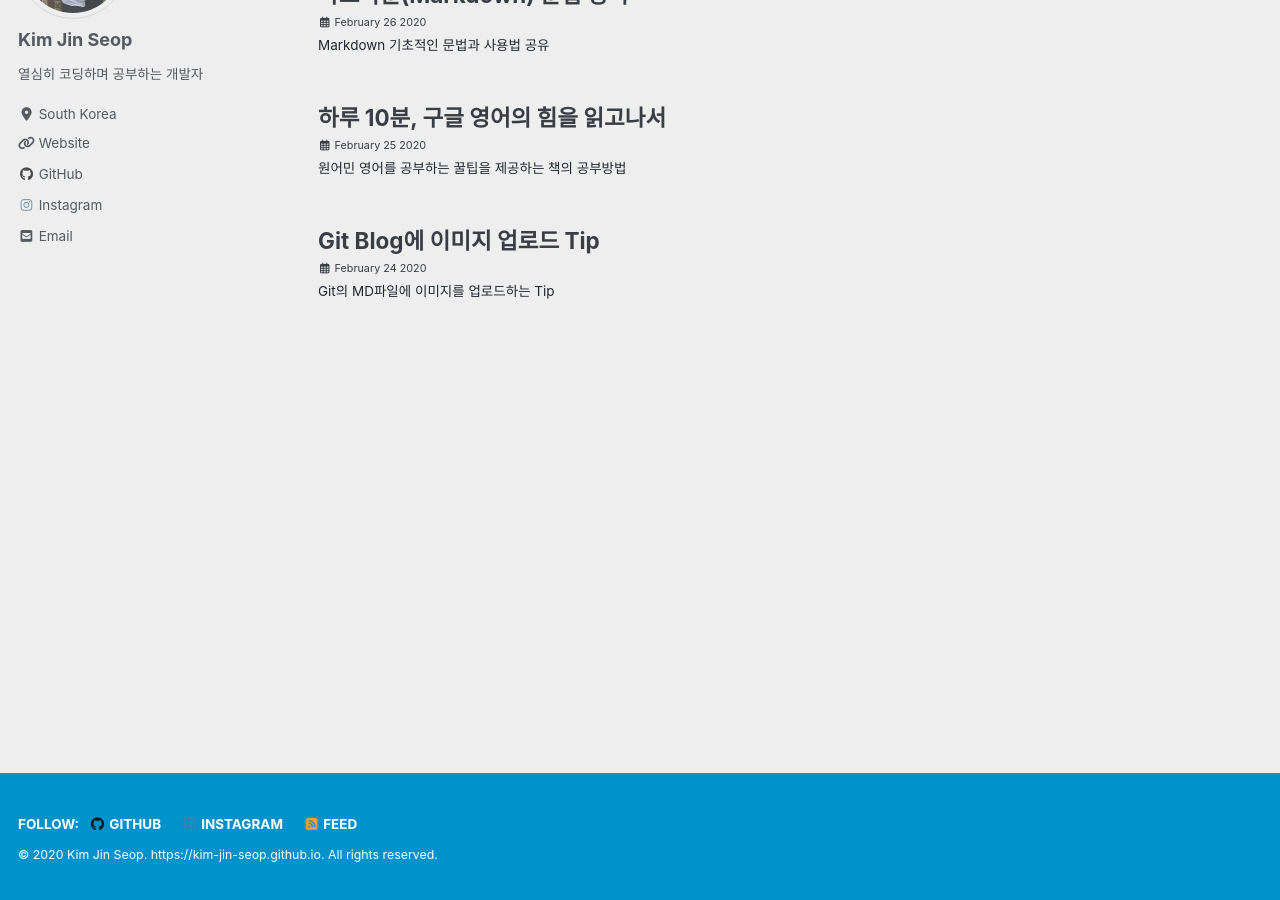
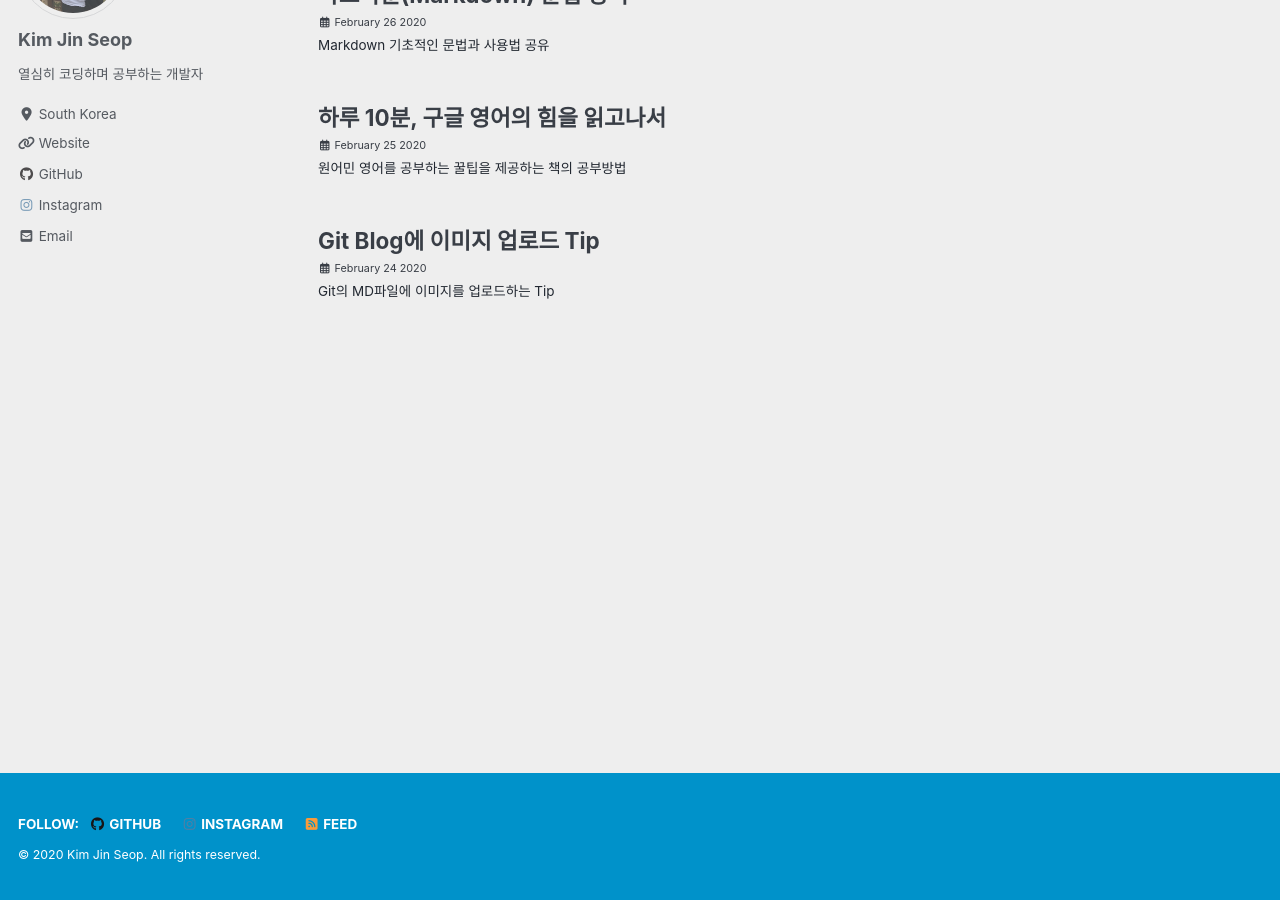
Before and after one commit to kim-jin-seop/kim-jin-seop.github.io, a Jekyll site: the page built from index.html, in a window 1280 px wide and 900 px high, scrolled down 183 px. Built offline with Jekyll 4.4.1, drawn with Linux system fonts in a browser that asks for light colours; cached includes are drawn as plain includes; nearby versions of some CDN libraries; the list of posts is cut into pages by our own code.

Commit message:
Update footer.html

```diff
--- a/_includes/footer.html
+++ b/_includes/footer.html
@@ -16,4 +16,4 @@
   </ul>
 </div>
 
-<div class="page__footer-copyright">&copy; {{ site.time | date: '%Y' }} Kim Jin Seop. https://kim-jin-seop.github.io. All rights reserved.</div>
+<div class="page__footer-copyright">&copy; {{ site.time | date: '%Y' }} Kim Jin Seop. All rights reserved.</div>
```
